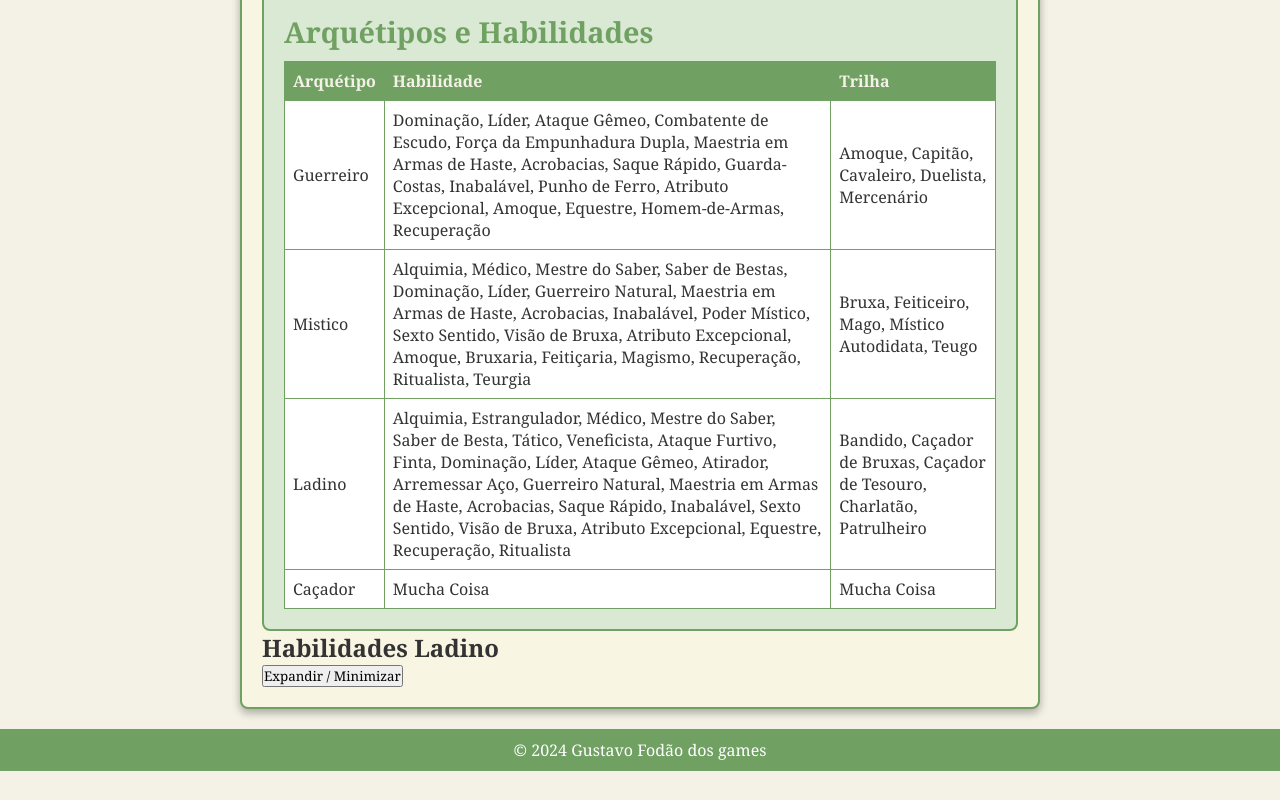
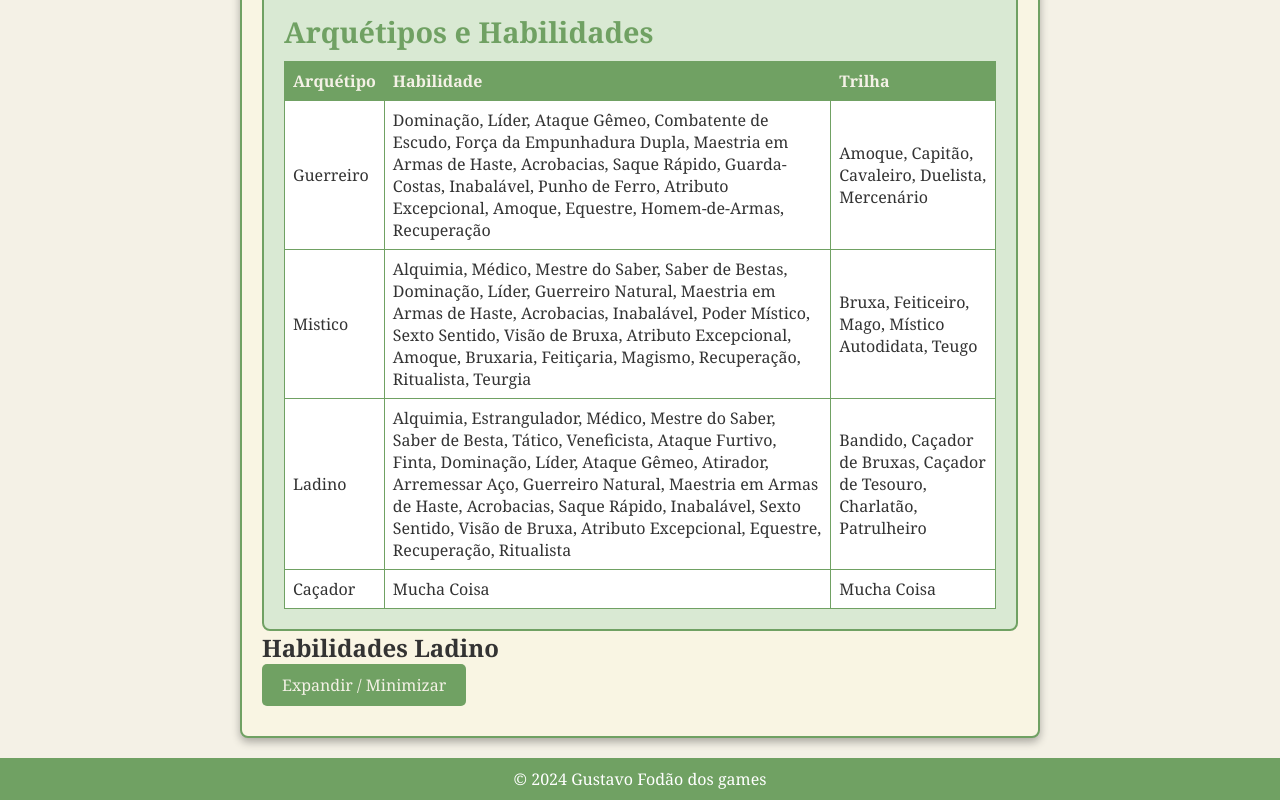
Before and after one commit to G1tGusta/rpg-symbaroum, a plain HTML site: page index.html in a window 1280 px wide. Shown: the part 5476-6276 px from the top of the page. Before the commit the page ends 6247 px from the top, so only its background shows below. Drawn offline with Linux system fonts and the light colour scheme.

Commit message:
style.css

```diff
--- a/style.css
+++ b/style.css
@@ -198,3 +198,19 @@ table td {
 .archetype-table td {
     background-color: #ffffff; /* Fundo branco para as células */
 }
+/* Estilo do Botão Ladino */
+.ladino-skills button {
+    background-color: #70a163; /* Cor verde para o botão */
+    color: #f4f1e6;
+    padding: 10px 20px;
+    font-size: 1em;
+    border: none;
+    border-radius: 5px;
+    cursor: pointer;
+    transition: background-color 0.3s;
+    margin-bottom: 10px;
+}
+
+.ladino-skills button:hover {
+    background-color: #5d8b59; /* Cor mais escura ao passar o mouse */
+}
```
